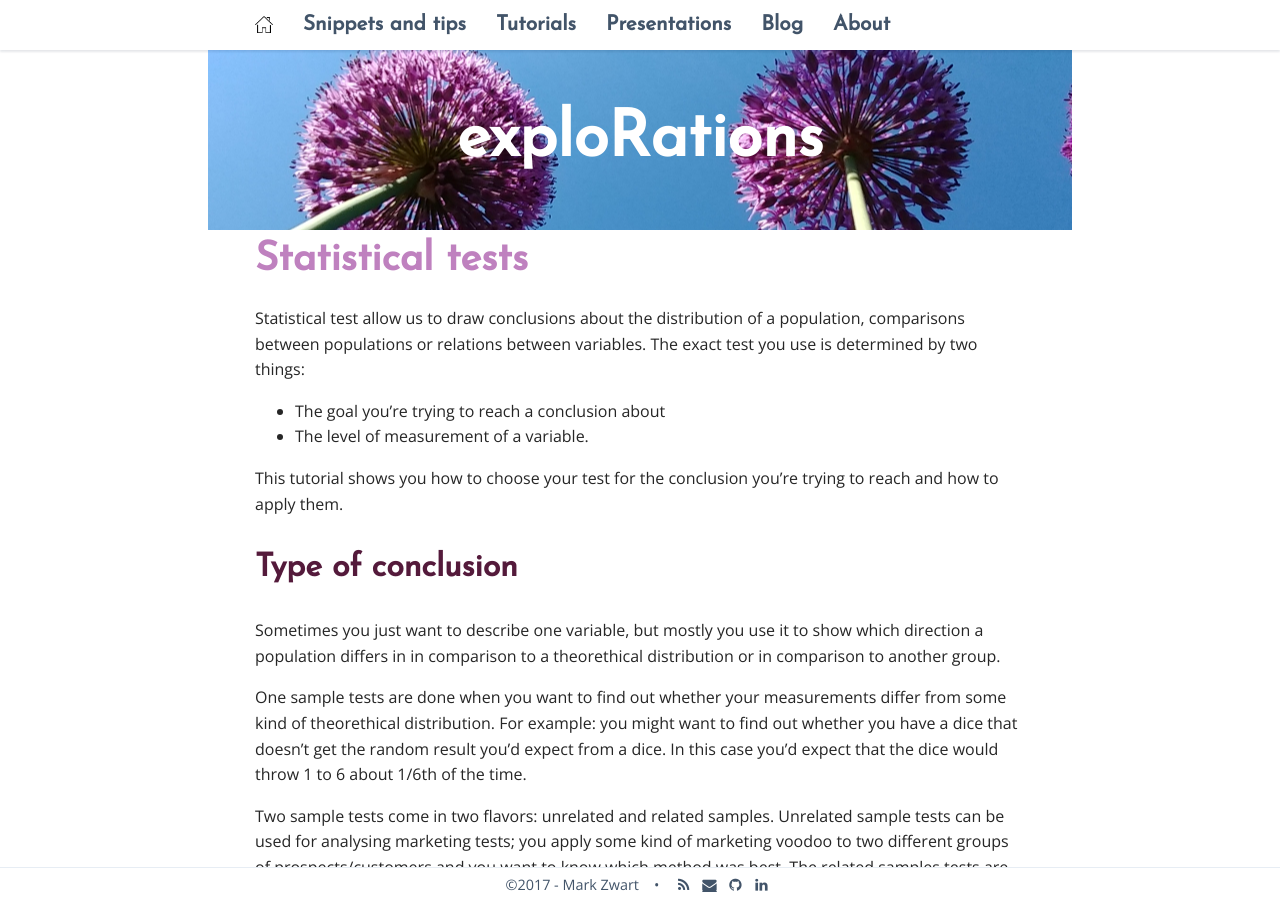
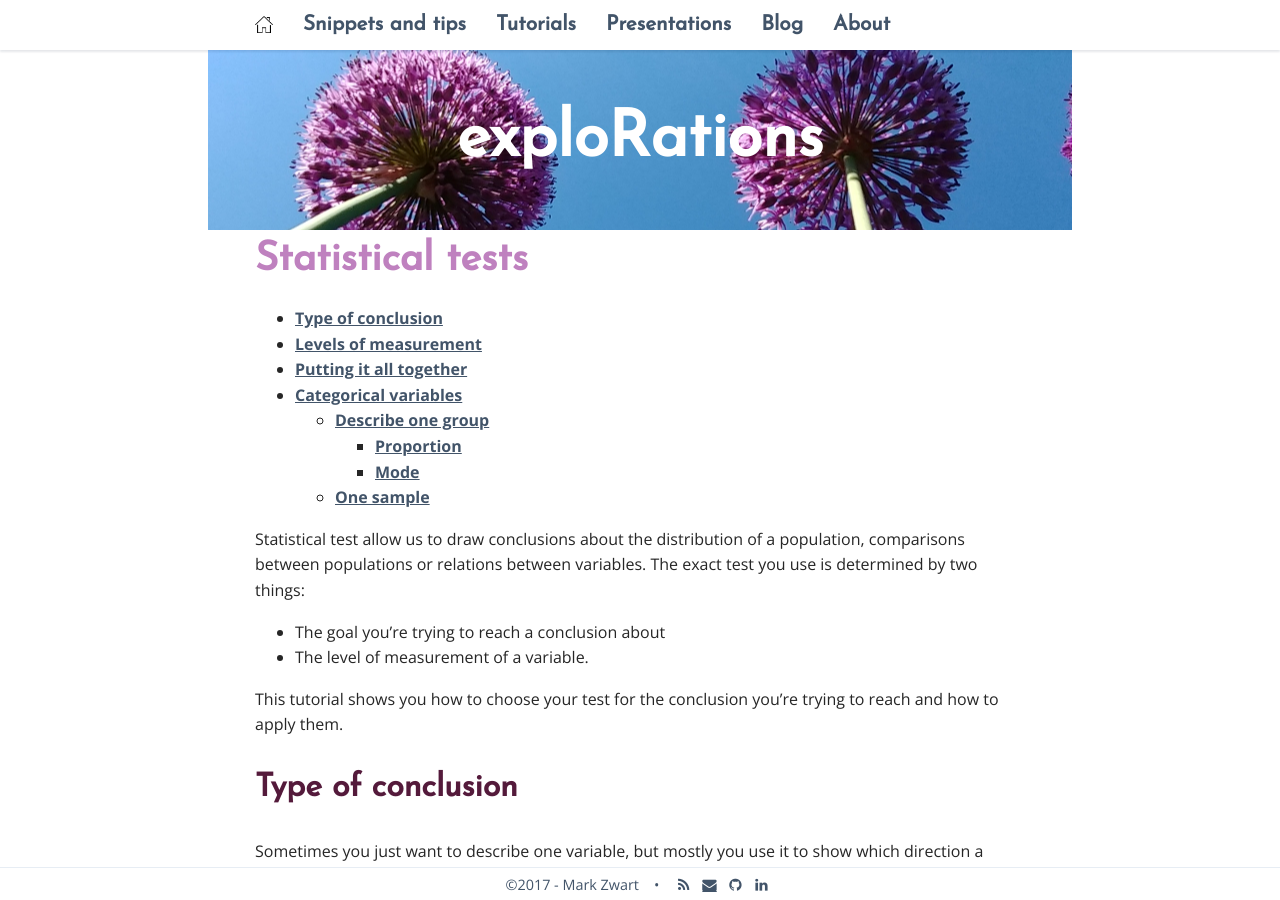
Before and after one commit to mark-me/mark-me.github.io, a Jekyll site: the page built from _pages/tutorials/statistical-tests/statistical-tests.md, in a window 1280 px wide and 900 px high. Built offline with Jekyll 4.4.1, drawn with Linux system fonts in a browser that asks for light colours; nearby versions of some CDN libraries; comment, search, counter and statistics services are not loaded; some of the changed lines change nothing that is shown; some of the changed text lies outside the part shown.

Commit message:
Update statistical-tests.md

```diff
--- a/_pages/tutorials/statistical-tests/statistical-tests.md
+++ b/_pages/tutorials/statistical-tests/statistical-tests.md
@@ -4,6 +4,8 @@ title: Statistical tests
 comments: true
 permalink: /statistical-tests/
 ---
+* TOC
+{:toc}
 
 Statistical test allow us to draw conclusions about the distribution of a population, comparisons between populations or relations between variables. The exact test you use is determined by two things:
 
@@ -39,7 +41,7 @@ The previous sections should have given you enough rope to find out what kind of
 
 | Goal | Categorical | Ordinal | Normally distributed |
 | :--- | :-------- | :--------- | :------------------- |
-| Describe one group | [Proportion](/nonparametric-tests/#Proportion), Mode | Mode, Median, Interquartile Range | Mean, SD |
+| Describe one group | [Proportion](/nonparametric-tests/#Proportion), [Mode]((/nonparametric-tests/#Mode) | Mode, Median, Interquartile Range | Mean, SD |
 | 1 Sample | Chi-square, Binominal test | Wilcoxon text | One sample t-test |
 | 2 Unrelated samples | Chi-square | Mann-Whitney test | Unpaired t-test |
 | 2 Related samples | McNemar's test | Wilcoxon test | Paired t-test |
```
